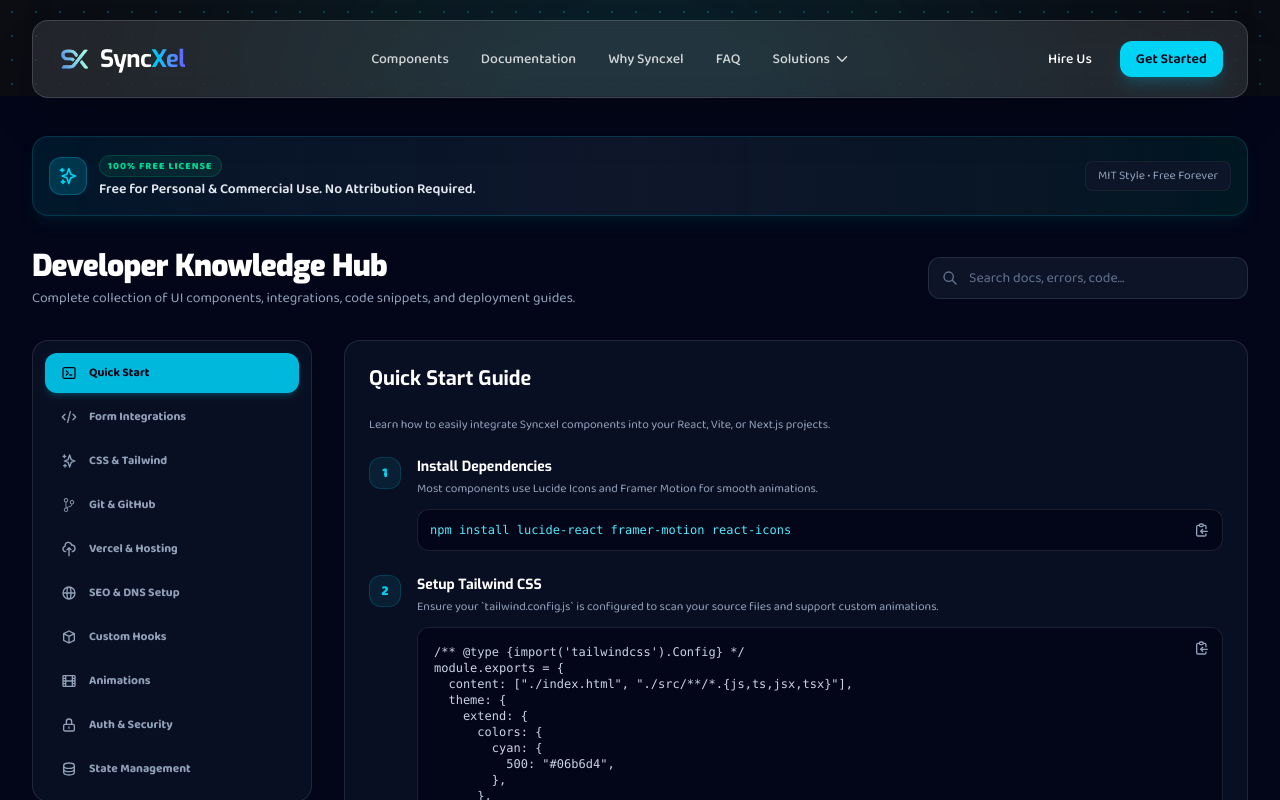
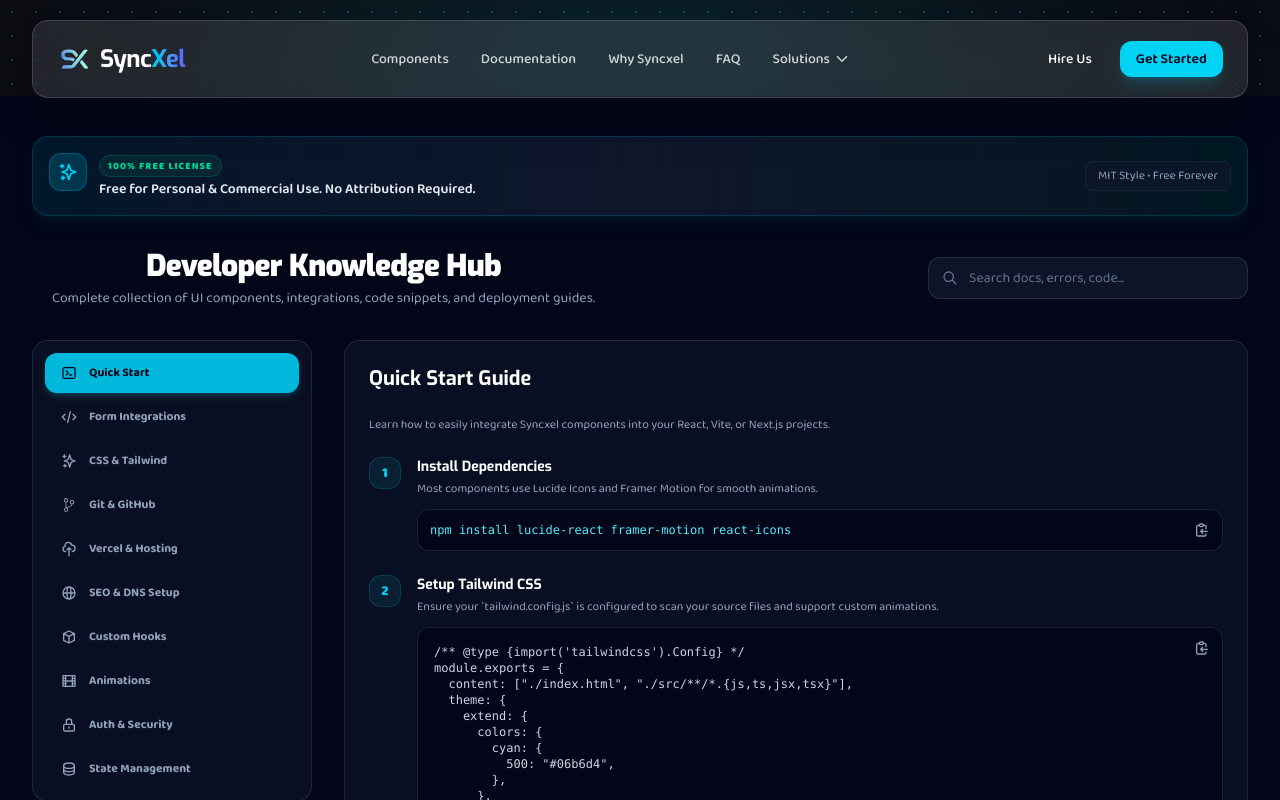
Before and after one commit to lakshan-beast/SyncXel, a React (Vite) app: page /docs in a window 1280 px wide. Shown: the top 800 px of the page. Built offline with nearby package versions, Linux system fonts and the light colour scheme.

Commit message:
fix: improve layout and styling of the Documentation page for better readability

```diff
--- a/src/pages/Documentation.jsx
+++ b/src/pages/Documentation.jsx
@@ -62,9 +62,10 @@ export default function Documentation() {
 
   return (
     <div className="min-h-screen bg-slate-950 text-slate-100 py-10 px-4 sm:px-6 lg:px-8 max-w-7xl mx-auto">
+
       {/* 1. TOP LICENSE BANNER */}
       <div className="mb-8 p-4 rounded-2xl bg-gradient-to-r from-cyan-500/10 via-slate-900 to-emerald-500/10 border border-cyan-500/20 flex flex-col sm:flex-row items-center justify-between gap-4 shadow-lg shadow-cyan-950/30">
-        <div className="flex items-center space-x-3">
+        <div className="flex space-x-3 items-start">
           <div className="p-2 bg-cyan-500/20 rounded-xl text-cyan-400 border border-cyan-500/30">
             <HiSparklesIcon className="w-5 h-5" />
           </div>
@@ -85,7 +86,7 @@ export default function Documentation() {
 
       {/* 2. HEADER & SEARCH BAR */}
       <div className="flex flex-col md:flex-row md:items-center justify-between gap-6 mb-8">
-        <div>
+        <div className="px-5 text-center">
           <h1 className="text-3xl font-black text-white tracking-tight">
             Developer Knowledge Hub
           </h1>
```
